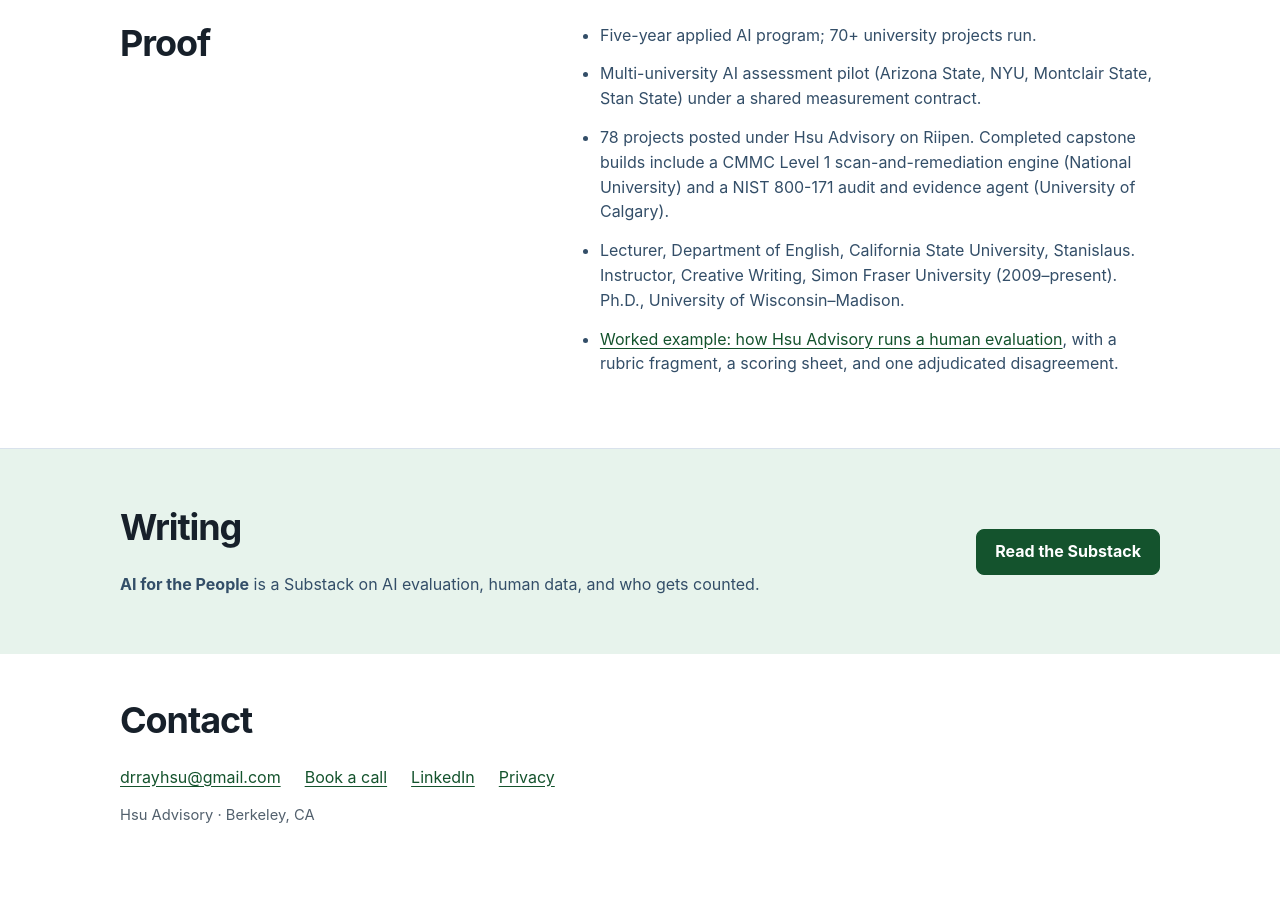
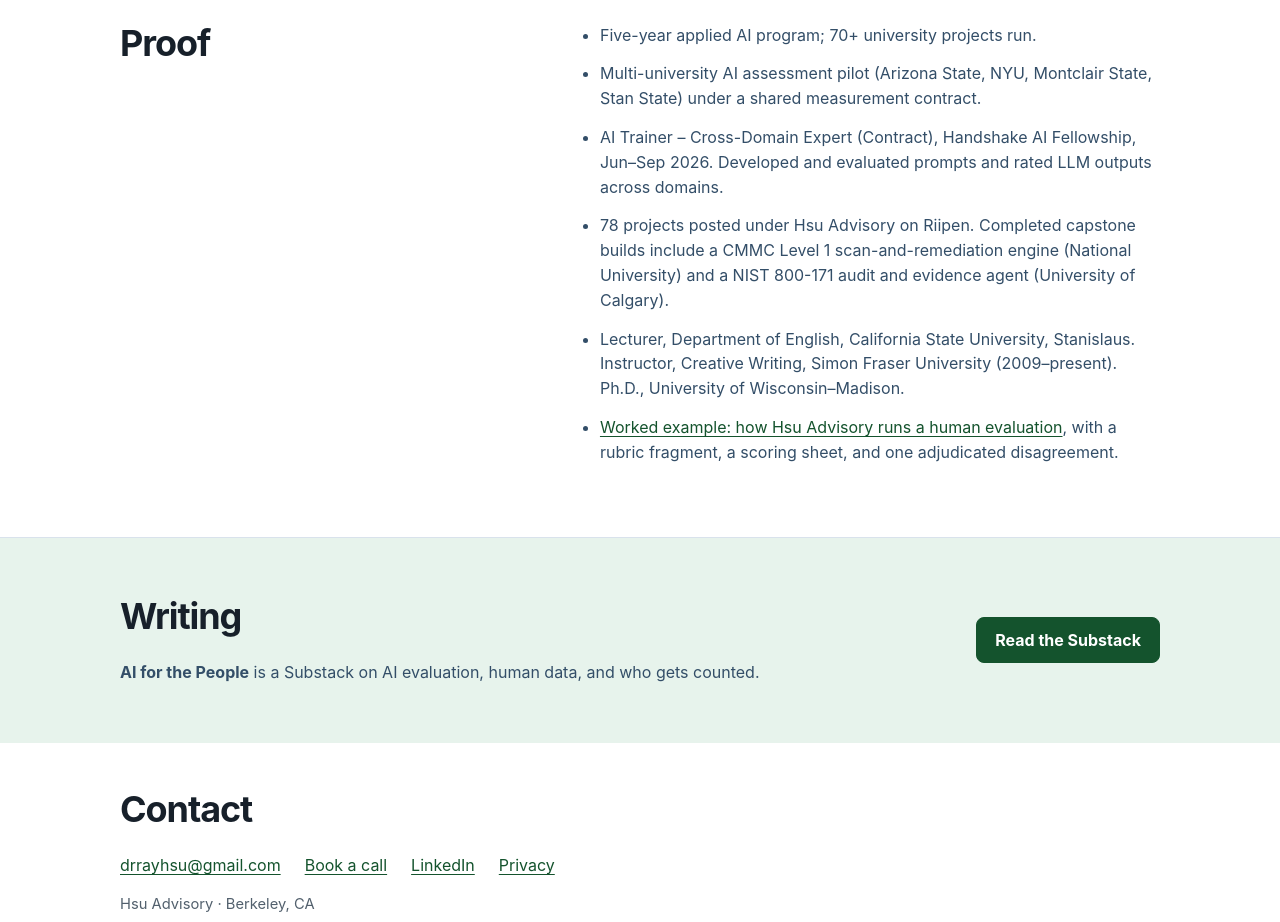
Before and after one commit to DrRayHsu/drrayhsu.github.io, a plain HTML site: page index.html in a window 1280 px wide. Shown: the part 1700-2622 px from the top of the page. Before the commit the page ends 2596 px from the top, so only its background shows below. Drawn offline with Linux system fonts and the light colour scheme.

Commit message:
Add Handshake AI Fellowship proof line

```diff
--- a/index.html
+++ b/index.html
@@ -181,6 +181,7 @@
         <ul>
           <li>Five-year applied AI program; 70+ university projects run.</li>
           <li>Multi-university AI assessment pilot (Arizona State, NYU, Montclair State, Stan State) under a shared measurement contract.</li>
+          <li>AI Trainer – Cross-Domain Expert (Contract), Handshake AI Fellowship, Jun–Sep 2026. Developed and evaluated prompts and rated LLM outputs across domains.</li>
           <li>78 projects posted under Hsu Advisory on Riipen. Completed capstone builds include a CMMC Level 1 scan-and-remediation engine (National University) and a NIST 800-171 audit and evidence agent (University of Calgary).</li>
           <li>Lecturer, Department of English, California State University, Stanislaus. Instructor, Creative Writing, Simon Fraser University (2009–present). Ph.D., University of Wisconsin–Madison.</li>
           <li><a href="evaluation.html">Worked example: how Hsu Advisory runs a human evaluation</a>, with a rubric fragment, a scoring sheet, and one adjudicated disagreement.</li>
```
